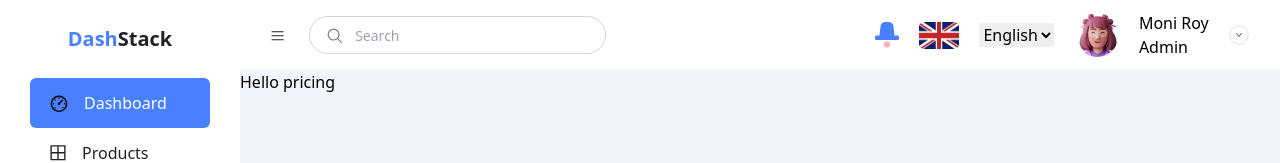
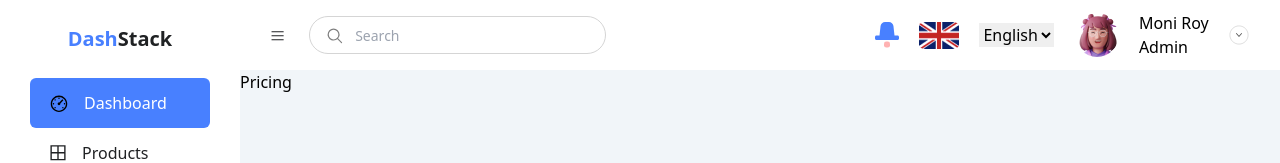
Before and after one commit to GinaGanaa/dashboard, a Next.js app: page /table in a window 1280 px wide. Shown: the top 163 px of the page. Built offline with nearby package versions, Linux system fonts and the light colour scheme.

Commit message:
dashboard

```diff
--- a/src/pages/table.jsx
+++ b/src/pages/table.jsx
@@ -1,3 +1,3 @@
 export default function Page() {
-  return <div>Hello pricing</div>;
+  return <div>Pricing</div>;
 }
```
